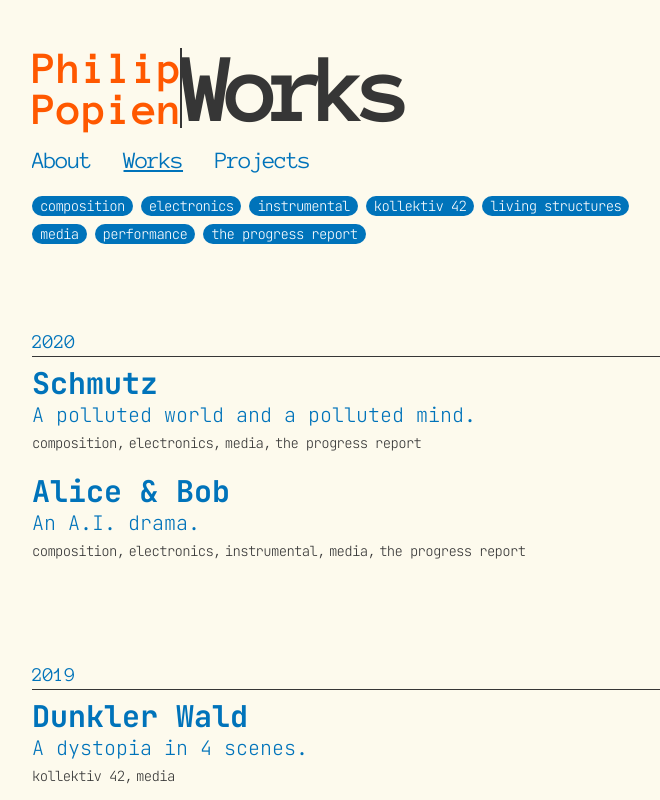
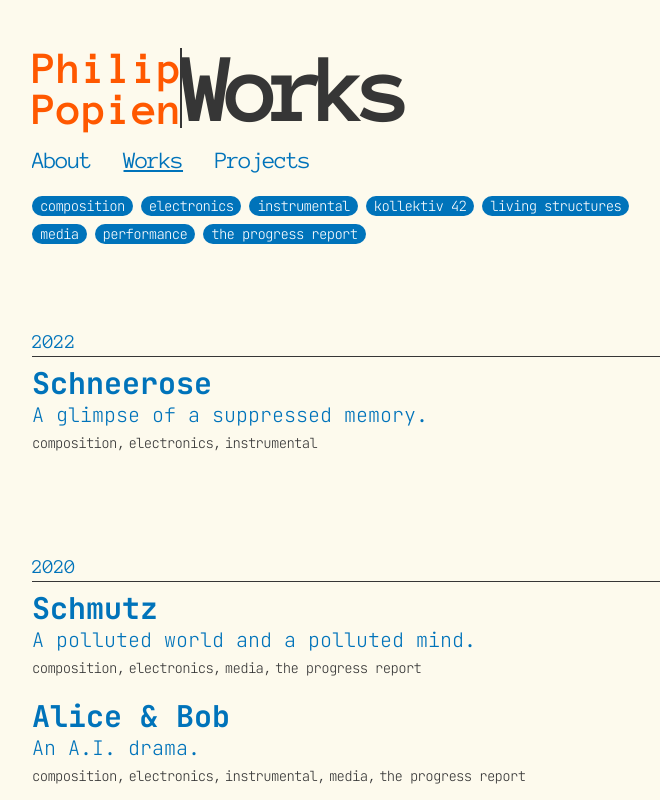
Before and after one commit to membralala/philip-website, a React (Create React App) app: page /works in a window 1280 px wide. Shown: the top 800 px of the page, without its empty margins (288-948 px from the left). Built offline with nearby package versions, Linux system fonts and the light colour scheme.

Commit message:
Add Schneerose to works

```diff
--- a/src/data/works.jsx
+++ b/src/data/works.jsx
@@ -3,6 +3,7 @@ import DunklerWald from "../pages/works/DunklerWald";
 import Identity from "../pages/works/Identity";
 import OrganicPatterns from "../pages/works/OrganicPatterns";
 import Schmutz from "../pages/works/Schmutz";
+import Schneerose from "../pages/works/Schneerose";
 import SecretWindow from "../pages/works/SecretWindow";
 
 export const works = [
@@ -96,5 +97,19 @@ export const works = [
       "composition",
       "electronics",
     ],
+  },
+  {
+    "id": 7,
+    "title": "Schneerose",
+    "slug": "schneerose",
+    "year": 2022,
+    "nr": 1,
+    "desc": "A glimpse of a suppressed memory.",
+    "component": <Schneerose />,
+    "tags": [
+      "composition",
+      "instrumental",
+      "electronics",
+    ]
   }
 ]
--- a/src/pages/works/Identity.jsx
+++ b/src/pages/works/Identity.jsx
@@ -25,7 +25,7 @@ export default function Identity() {
         </div>
         <div className="text-blue text-content">
           <p className="mb-2">
-            Due to deep sinusoid frequencies, headphones are highly recommended.
+            Headphones are highly recommended.
           </p>
           <p className="mb-4">
             <span className="italic">identity</span> is a short audio-visual piece,
--- a/src/pages/works/OrganicPatterns.jsx
+++ b/src/pages/works/OrganicPatterns.jsx
@@ -19,7 +19,7 @@ export default function OrganicPatterns() {
         </div>
         <div className="text-blue text-content">
           <p className="mb-2">
-            Due to deep sinusoid frequencies, headphones are highly recommended.
+            Headphones are highly recommended.
           </p>
           <p className="mb-4">
             <span className="italic">Organic Patterns</span> is a live performance for generative
--- /dev/null
+++ b/src/pages/works/Schneerose.jsx
@@ -0,0 +1,38 @@
+import ExtLink from "../../components/ExtLink";
+
+
+export default function Schneerose() {
+	return (
+		<div>
+      <div>
+      <iframe className="mb-12" title="schneerose" width="100%" height="166" allow="autoplay" src="https://w.soundcloud.com/player/?url=https%3A//api.soundcloud.com/tracks/1467847834&color=%23ff5500&auto_play=false&hide_related=false&show_comments=false&show_user=true&show_reposts=false&show_teaser=true">
+      </iframe>
+      </div>
+			<div>
+        <div className="mb-12">
+          <h3 className="text-red font-bold text-3xl mb-2">Schneerose (2022)</h3>
+          <p className="text-red text-md leading-normal">Piano, Fixed Media Electronics (2-Channel)</p>
+          <p className="text-red leading-normal">Performed by: <ExtLink enabled={false} className="italic hover:text-blue underline font-medium">Mirela Zhulali</ExtLink></p>
+        </div>
+        <div className="text-blue text-content">
+          <p className="mb-4">
+            <span className="italic">Schneerose</span> is ment to be a musical interpretation of a trauma.
+            Therefore it is inspired by the process of a suppressed memory's reconstruction.
+            Also its musical material is completely based on the Albanian folk song "Lule Bore", which
+            can be literally translated as something like "rose out of snow". However, just very rarely
+            a small glimpse of the original ballad occurs in <span className="italic">Schneerose</span> as
+            nostalgic phrases. The composition, which is influenced by spectralism, tries to focus on
+            a dramaturgic approach rather than on a formal structure of musical parts. The fixed media
+            electronics have some retro aesthetics with analogue noise and synth voices, but also use
+            digital delays to generate glitchy digital noise textures.
+          </p>
+          <p className="mb-4">
+            The composition was made algorithmically and realized in python. Electronics were made in Max/Msp, Ableton
+            and with modular synthesizers. For the recording as well as for the premiere the piano was played
+            by the albanian pianist Mirela Zhulali, who also influenced the composition process.
+          </p>
+        </div>
+      </div>
+		</div>
+	)
+}
```
